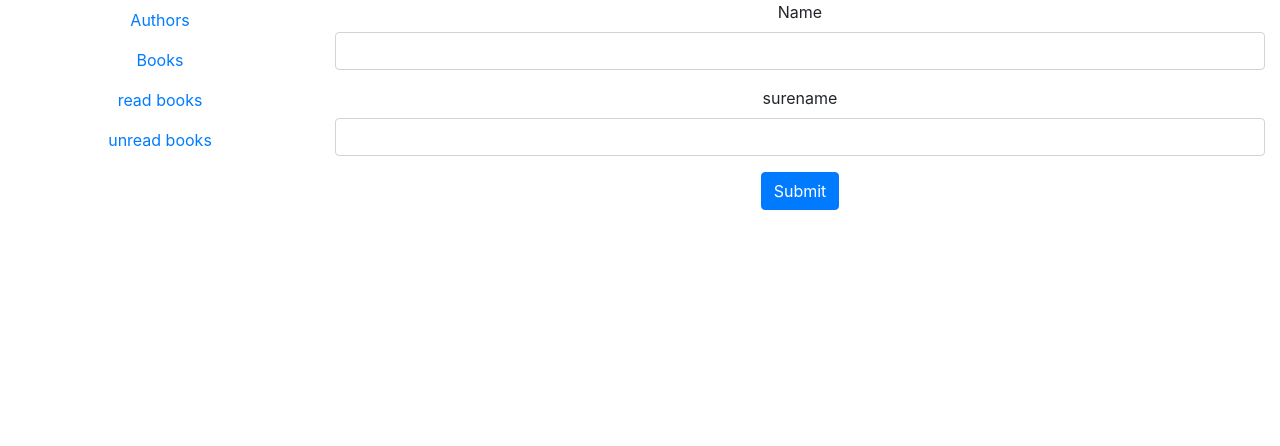
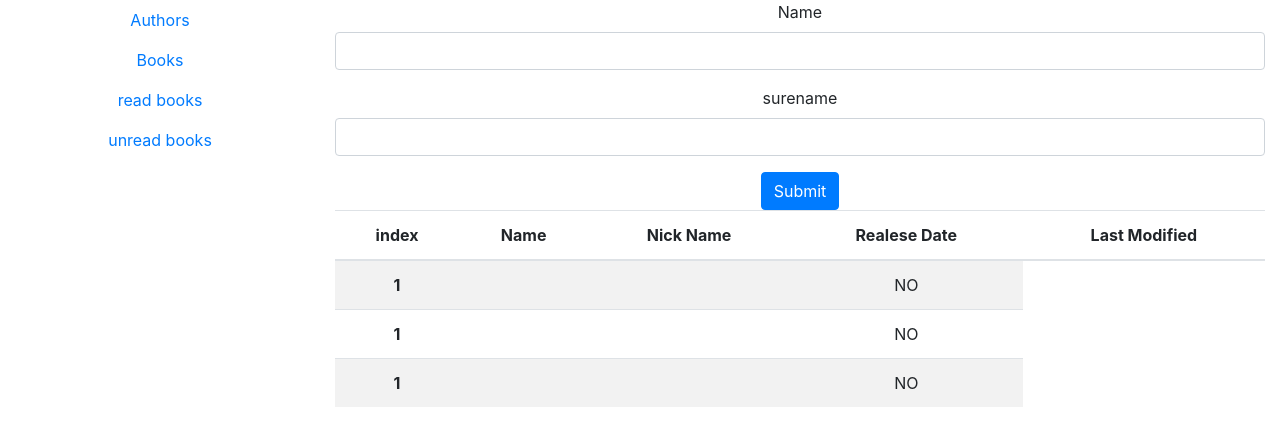
Before and after one commit to ali-master/react-sample-book-store, a React (Create React App) app: page /dashboard/authors in a window 1280 px wide. Shown: the top 446 px of the page. Built offline with nearby package versions, Linux system fonts and the light colour scheme.

Commit message:
dynamic header

```diff
--- a/src/components/Input/index.js
+++ b/src/components/Input/index.js
@@ -3,11 +3,8 @@ import React from 'react';
 
 const Input = (props) => {
 	return (
-
 			<input type="text" name={props.name} className="form-control"/>
-
-
-	)
+	    )
 }
 
 export default Input;
--- a/src/components/Table/Header/Header.js
+++ b/src/components/Table/Header/Header.js
@@ -1,10 +1,24 @@
 import React from "react";
 
 const Header = props => {
+	console.log("dddd", props.columns);
+	const hearderColumns = Object.keys(props.columns[0]);
+	const base = {
+		id: "index",
+		name: "Name",
+		surename: "Nick Name",
+		created_at: "Realese Date",
+		updated_at: "Last Modified",
+	};
+	console.log(hearderColumns);
 	return (
 		<tr>
-			{props.columns.map(colDesc => {
-				return <th scope="col">{colDesc}</th>;
+			{hearderColumns.map((value, index) => {
+				return (
+					<th key={index} scope="col">
+						{base[value]}
+					</th>
+				);
 			})}
 		</tr>
 	);
--- a/src/components/Table/Table.js
+++ b/src/components/Table/Table.js
@@ -7,7 +7,7 @@ const Table = props => {
 	return (
 		<table class="table table-striped">
 			<thead>
-				<Header columns={props.columns} />
+				<Header columns={props.data} />
 			</thead>
 			<tbody>
 				{props.data.map((value, indx) => (
--- a/src/screens/Dashboard/screens/Authors/index.js
+++ b/src/screens/Dashboard/screens/Authors/index.js
@@ -1,15 +1,19 @@
-import React from 'react'
-import FormGroup from './../../../../components/FormGroup/'
-import Button from './../../../../components/Button/'
+import React from "react";
+import FormGroup from "./../../../../components/FormGroup/";
+import Button from "./../../../../components/Button/";
+import Table from "./../../../../components/Table/Table";
+import data from "./../../../../db/db.json";
 
- function Authors(){
-    return(
-        <form>
-            <FormGroup name="Name"/>
-			<FormGroup name="surename"/>
-			<Button />
-        </form>
-
-    )
- }
- export default Authors
+function Authors() {
+	return (
+		<div>
+			<form>
+				<FormGroup name="Name" />
+				<FormGroup name="surename" />
+				<Button />
+			</form>
+			<Table data={data.authors} />
+		</div>
+	);
+}
+export default Authors;
```
Also changed, not shown: 2 other files (tests, documents, lock files or other folders).
